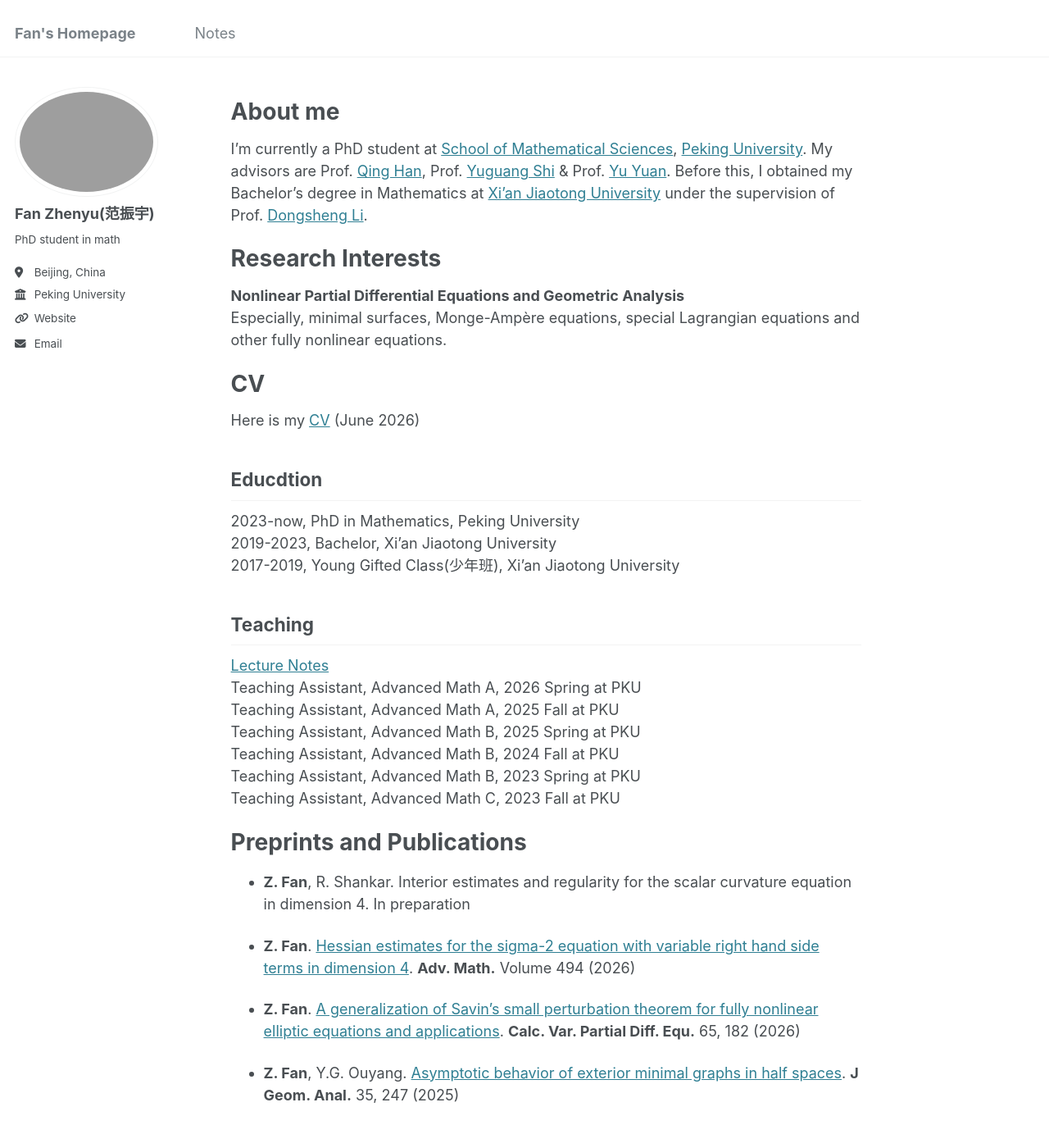
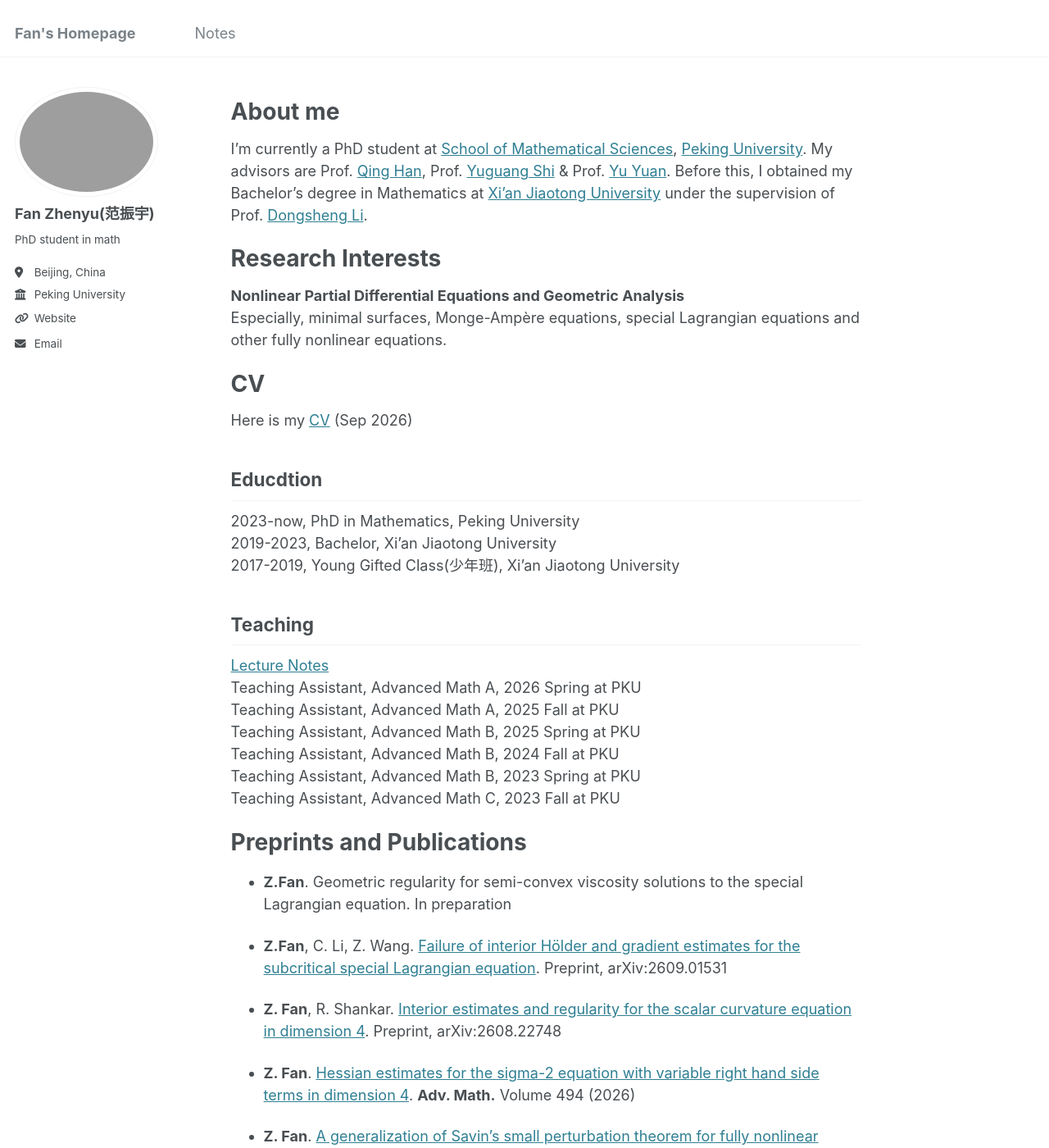
Before and after one commit to fanzymath/fanzymath.github.io, a Jekyll site: the page built from _pages/about.md, in a window 1280 px wide and 1400 px high. Shown: the whole window at 82% size. Built offline with Jekyll 4.4.1, drawn with Linux system fonts in a browser that asks for light colours.

Commit message:
Update about.md

```diff
--- a/_pages/about.md
+++ b/_pages/about.md
@@ -17,7 +17,7 @@ Especially, minimal surfaces, Monge-Ampère equations, special Lagrangian equati
 
 CV
 ======
-Here is my [CV](https://fanzymath.github.io/files/CV.pdf) (June 2026)
+Here is my [CV](https://fanzymath.github.io/files/CV.pdf) (Sep 2026)
 
 
 Educdtion
@@ -42,7 +42,12 @@ Teaching Assistant, Advanced Math C, 2023 Fall at PKU
 
 Preprints and Publications
 ======
-- **Z. Fan**, R. Shankar. Interior estimates and regularity for the scalar curvature equation in dimension 4. In preparation
+
+- **Z.Fan**. Geometric regularity for semi-convex viscosity solutions to the special Lagrangian equation. In preparation
+
+- **Z.Fan**, C. Li, Z. Wang. [Failure of interior Hölder and gradient estimates for the subcritical special Lagrangian equation](https://doi.org/10.48550/arXiv.2609.01531). Preprint, arXiv:2609.01531
+
+- **Z. Fan**, R. Shankar. [Interior estimates and regularity for the scalar curvature equation in dimension 4](https://doi.org/10.48550/arXiv.2608.22748). Preprint, arXiv:2608.22748
 
 - **Z. Fan**. [Hessian estimates for the sigma-2 equation with variable right hand side terms in dimension 4](https://doi.org/10.1016/j.aim.2026.110953). **Adv. Math.** Volume 494 (2026)
 
```
